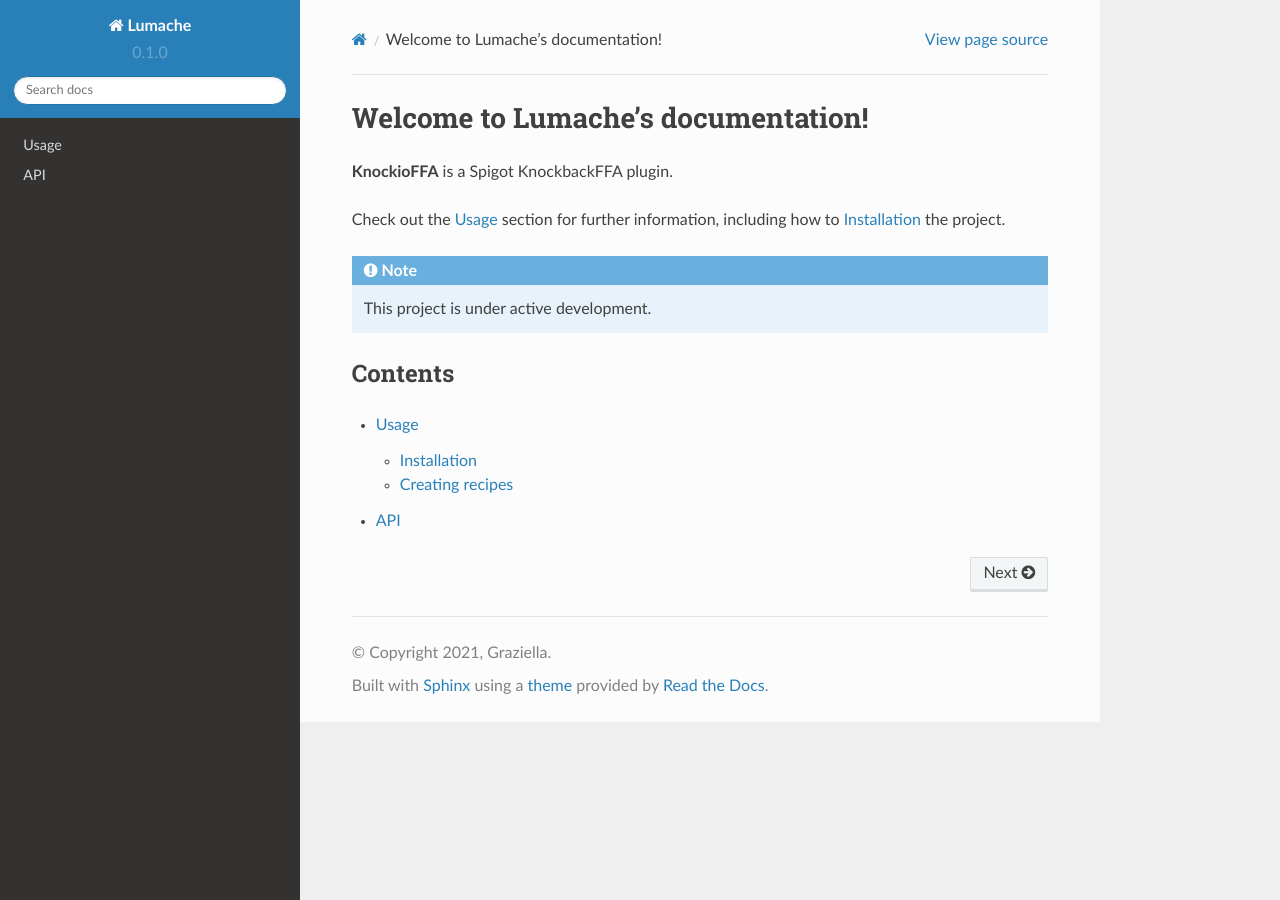
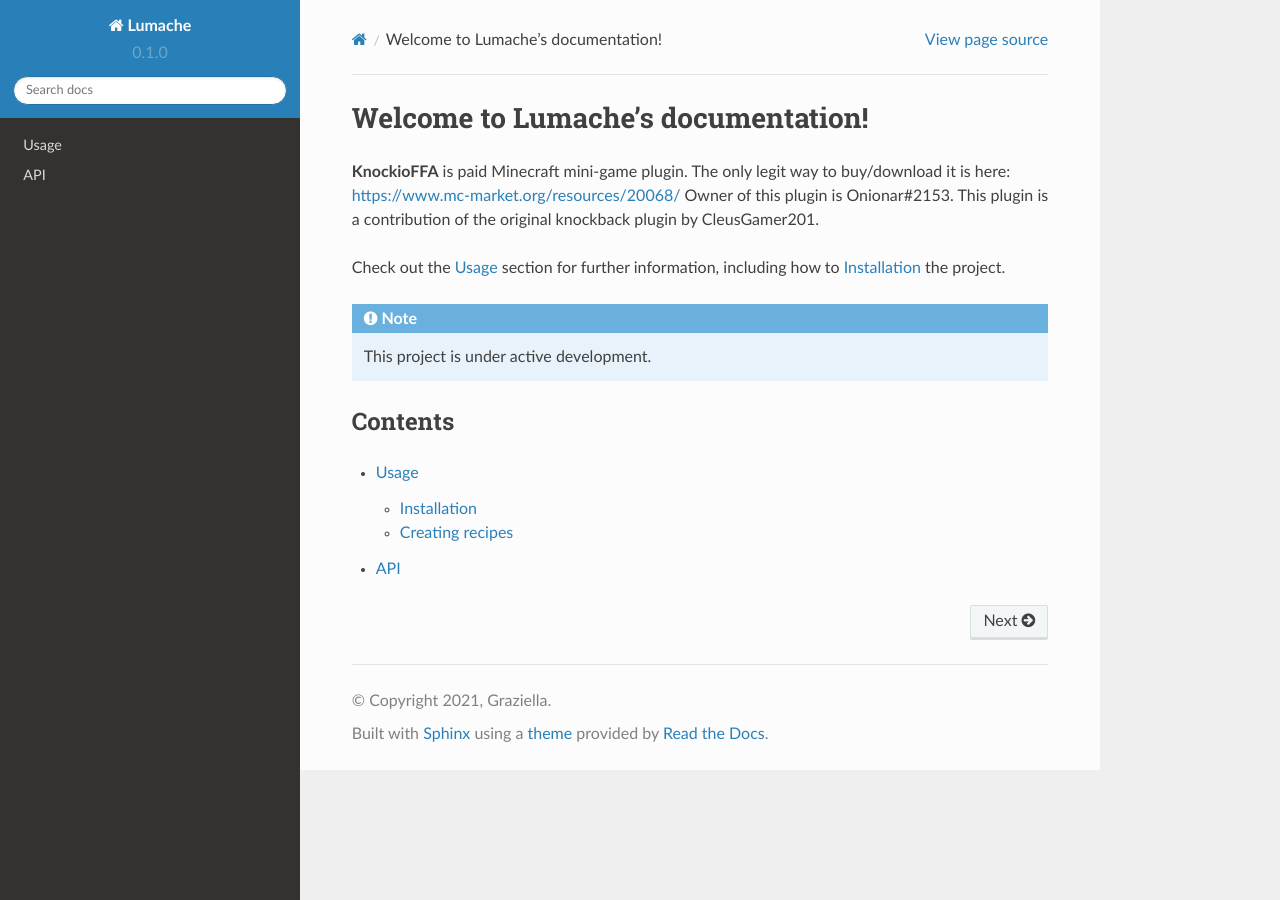
Before and after one commit to JustLeader69420/KnockioFFAdocs, a Sphinx documentation site: the page built from docs/source/index.rst, in a window 1280 px wide. Built offline with Sphinx 7.4.7 and the Read the Docs theme 2.0.0, drawn with Linux system fonts in a browser that asks for light colours.

Commit message:
Update index.rst

```diff
--- a/docs/source/index.rst
+++ b/docs/source/index.rst
@@ -1,7 +1,11 @@
 Welcome to Lumache's documentation!
 ===================================
 
-**KnockioFFA** is a Spigot KnockbackFFA plugin.
+**KnockioFFA** is paid Minecraft mini-game plugin.
+The only legit way to buy/download it is here:
+https://www.mc-market.org/resources/20068/
+Owner of this plugin is Onionar#2153.
+This plugin is a contribution of the original knockback plugin by CleusGamer201.
 
 Check out the :doc:`usage` section for further information, including
 how to :ref:`installation` the project.
```
